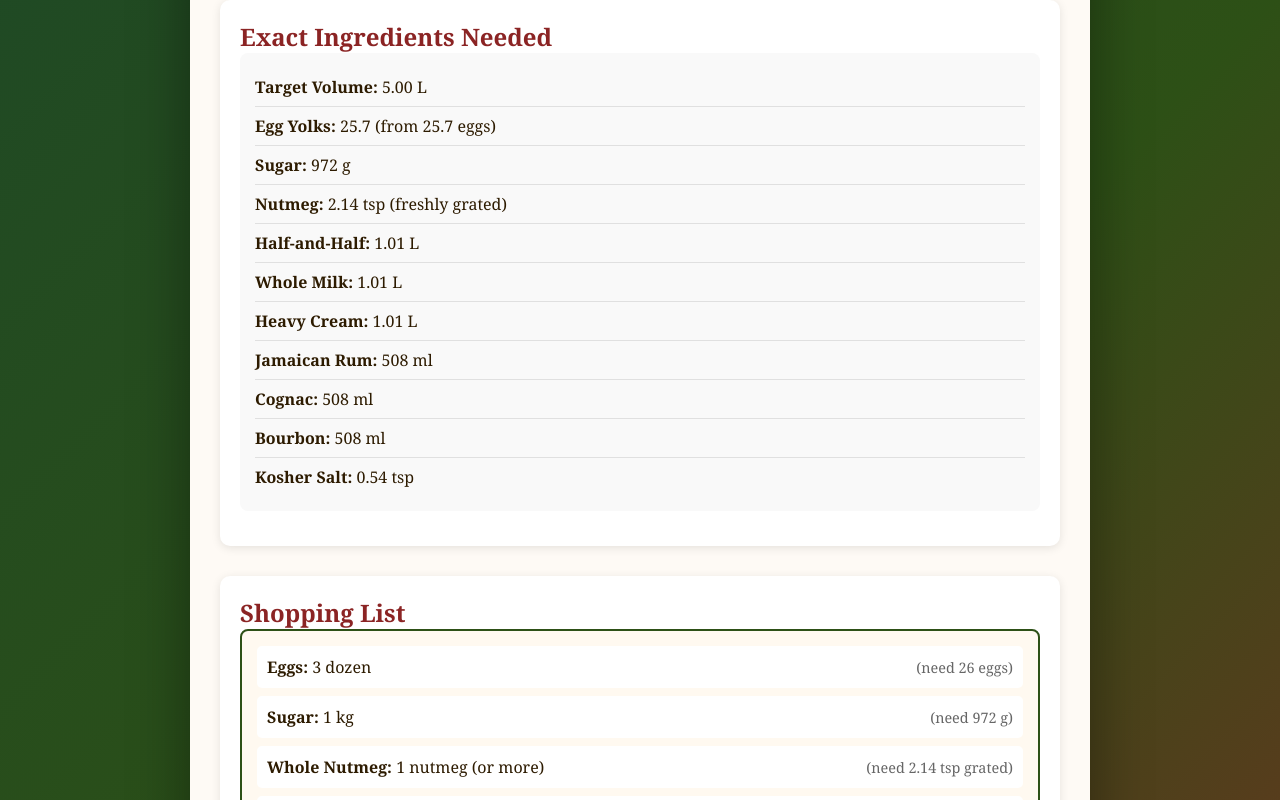
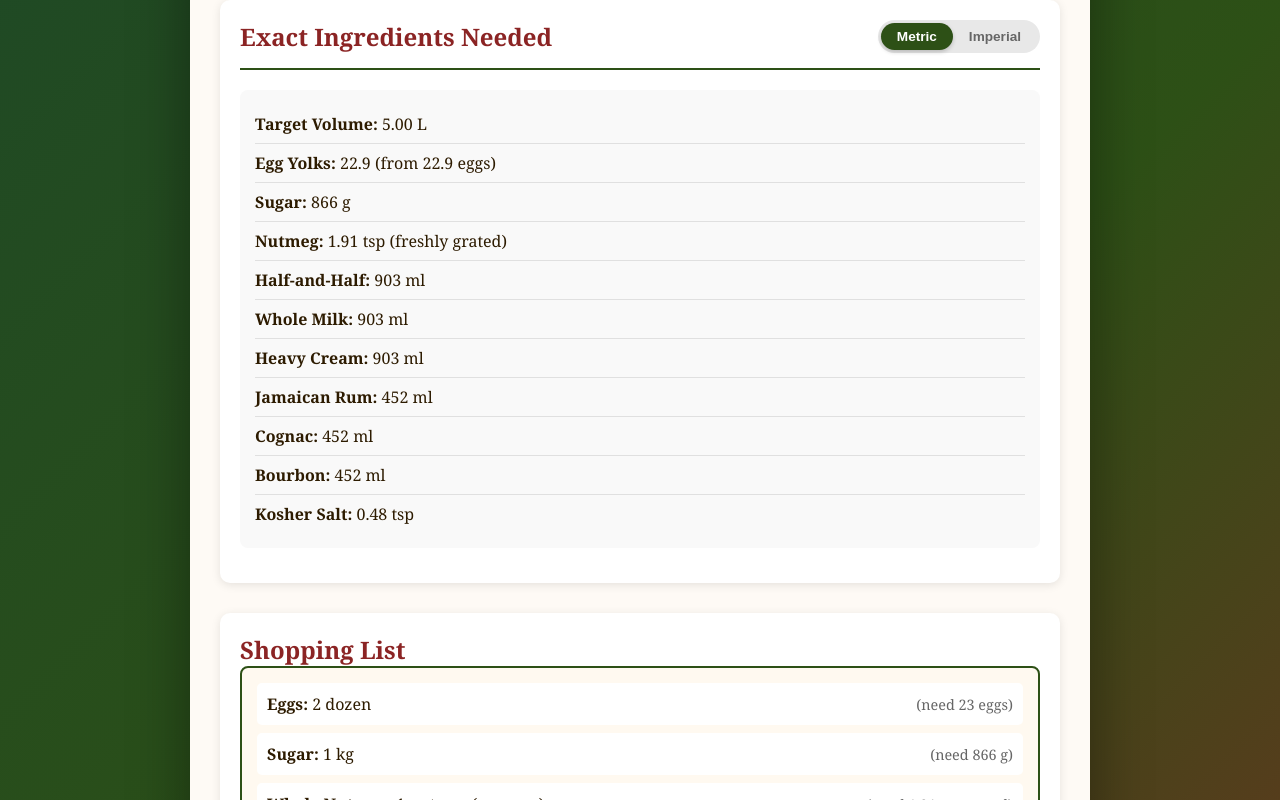
Before and after one commit to mprpic/eggnog.lol, a plain HTML site: page index.html in a window 1280 px wide. Both pictures are taken after typing "5" into the empty fields and a click on the button "Calculate Recipe". Shown: the part 549-1349 px from the top of the page. Drawn offline with Linux system fonts and the light colour scheme.

Commit message:
Allow switching of output units; account for sugar volume

```diff
--- a/index.html
+++ b/index.html
@@ -417,10 +417,6 @@
             <div class="section">
                 <div class="section-header">
                     <h2>Calculate Your Recipe</h2>
-                    <div class="unit-toggle">
-                        <button class="unit-btn active" onclick="setUnitSystem('metric')">Metric</button>
-                        <button class="unit-btn" onclick="setUnitSystem('imperial')">Imperial</button>
-                    </div>
                 </div>
 
                 <div class="input-mode">
@@ -437,6 +433,7 @@
                             <option value="milliliters">Milliliters</option>
                             <option value="gallons">Gallons</option>
                             <option value="quarts">Quarts</option>
+                            <option value="cups">Cups</option>
                         </select>
                     </div>
                 </div>
@@ -461,7 +458,13 @@
             <!-- Results Section -->
             <div class="results" id="results">
                 <div class="section">
-                    <h2>Exact Ingredients Needed</h2>
+                    <div class="section-header">
+                        <h2>Exact Ingredients Needed</h2>
+                        <div class="unit-toggle">
+                            <button class="unit-btn active" onclick="setOutputUnitSystem('metric')">Metric</button>
+                            <button class="unit-btn" onclick="setOutputUnitSystem('imperial')">Imperial</button>
+                        </div>
+                    </div>
                     <div class="ingredient-list" id="ingredient-list"></div>
                 </div>
 
@@ -509,29 +512,23 @@
             rumMl: 237,
             cognacMl: 237,
             bourbonMl: 237,
-            baseYieldMl: 2334 // includes approximate egg yolk volume (12 yolks × 17ml)
+            baseYieldMl: 2619 // includes egg yolk volume (12 × 17ml = 204ml) + sugar volume (453.6g ÷ 1.59 g/ml ≈ 285ml)
         };
 
-        let currentUnitSystem = 'metric';
+        let outputUnitSystem = 'metric';
         let currentInputMode = 'volume';
+        let currentScaled = null;
+        let currentTargetVolumeMl = null;
 
-        function setUnitSystem(system) {
-            currentUnitSystem = system;
+        function setOutputUnitSystem(system) {
+            outputUnitSystem = system;
             document.querySelectorAll('.unit-btn').forEach(btn => btn.classList.remove('active'));
             event.target.classList.add('active');
 
-            // Update volume unit dropdown
-            const volumeUnit = document.getElementById('volume-unit');
-            if (system === 'metric') {
-                volumeUnit.innerHTML = `
-                    <option value="liters">Liters</option>
-                    <option value="milliliters">Milliliters</option>
-                `;
-            } else {
-                volumeUnit.innerHTML = `
-                    <option value="gallons">Gallons</option>
-                    <option value="quarts">Quarts</option>
-                `;
+            // Re-render results if they exist
+            if (currentScaled && currentTargetVolumeMl) {
+                displayIngredients(currentScaled, currentTargetVolumeMl);
+                displayShoppingList(currentScaled);
             }
         }
 
@@ -550,6 +547,7 @@
                 'milliliters': 1,
                 'gallons': 3785.41,
                 'quarts': 946.353,
+                'cups': 236.588,
                 'ml': 1,
                 'oz': 29.5735
             };
@@ -598,6 +596,10 @@
                 bourbonMl: BASE_RECIPE.bourbonMl * scaleFactor
             };
 
+            // Store globally for unit toggle re-rendering
+            currentScaled = scaled;
+            currentTargetVolumeMl = targetVolumeMl;
+
             displayIngredients(scaled, targetVolumeMl);
             displayShoppingList(scaled);
 
@@ -607,7 +609,7 @@
 
         function displayIngredients(scaled, targetVolumeMl) {
             const formatVolume = (ml) => {
-                if (currentUnitSystem === 'metric') {
+                if (outputUnitSystem === 'metric') {
                     if (ml >= 1000) {
                         return `${(ml / 1000).toFixed(2)} L`;
                     }
@@ -628,7 +630,7 @@
             };
 
             const formatWeight = (lb, g) => {
-                if (currentUnitSystem === 'metric') {
+                if (outputUnitSystem === 'metric') {
                     return `${g.toFixed(0)} g`;
                 } else {
                     if (lb >= 1) {
@@ -669,7 +671,7 @@
             });
 
             // Sugar
-            if (currentUnitSystem === 'metric') {
+            if (outputUnitSystem === 'metric') {
                 const kgNeeded = scaled.sugarG / 1000;
                 const kgToBuy = Math.ceil(kgNeeded);
                 shopping.push({
@@ -696,7 +698,7 @@
 
             // Dairy - quarts (946ml) or metric equivalent
             const addDairy = (name, ml) => {
-                if (currentUnitSystem === 'metric') {
+                if (outputUnitSystem === 'metric') {
                     const litersNeeded = ml / 1000;
                     const litersToBuy = Math.ceil(litersNeeded);
                     shopping.push({
```
